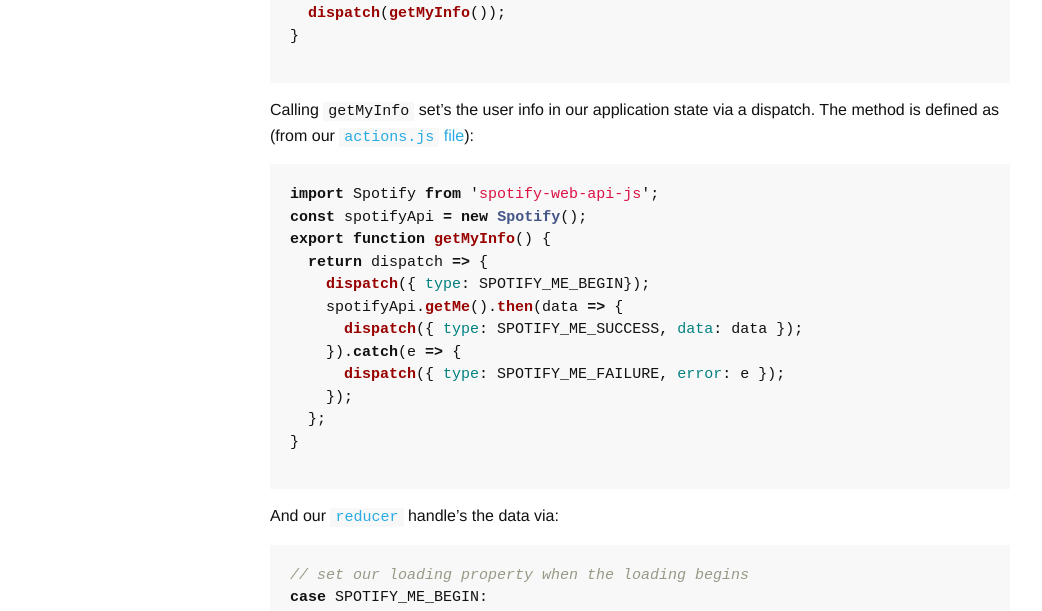
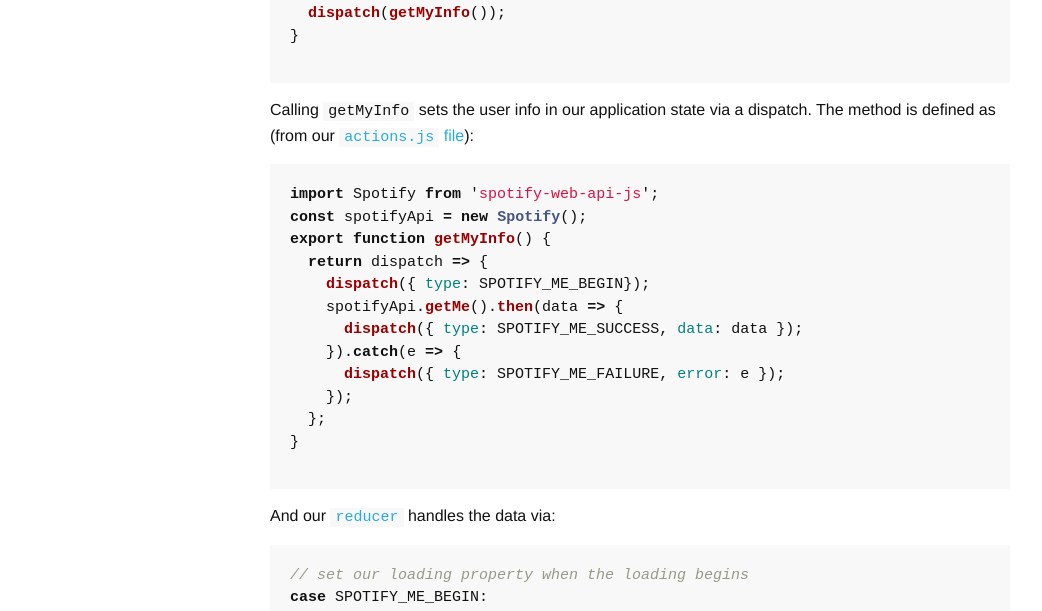
Before and after one commit to kauffecup/kauffecup.github.io, a Jekyll site: the page built from posts/_posts/2016-02-04-spotify-auth-react-router.md, in a window 1280 px wide and 900 px high, scrolled down 5083 px. Shown: the part 159-770 px from the top of the window, without its empty margins (0-1042 px from the left). Built offline with Jekyll 4.4.1, drawn with Linux system fonts in a browser that asks for light colours; comment, search, counter and statistics services are not loaded.

Commit message:
EDIT: unnecessary apostrophes

```diff
--- a/posts/_posts/2016-02-04-spotify-auth-react-router.md
+++ b/posts/_posts/2016-02-04-spotify-auth-react-router.md
@@ -182,7 +182,7 @@ componentDidMount() {
 }
 ~~~
 
-Calling `getMyInfo` set's the user info in our application state via a dispatch.
+Calling `getMyInfo` sets the user info in our application state via a dispatch.
 The method is defined as (from our [`actions.js` file][acs]):
 
 ~~~js
@@ -200,7 +200,7 @@ export function getMyInfo() {
 }
 ~~~
 
-And our [`reducer`][rdr] handle's the data via:
+And our [`reducer`][rdr] handles the data via:
 
 ~~~js
 // set our loading property when the loading begins
```
